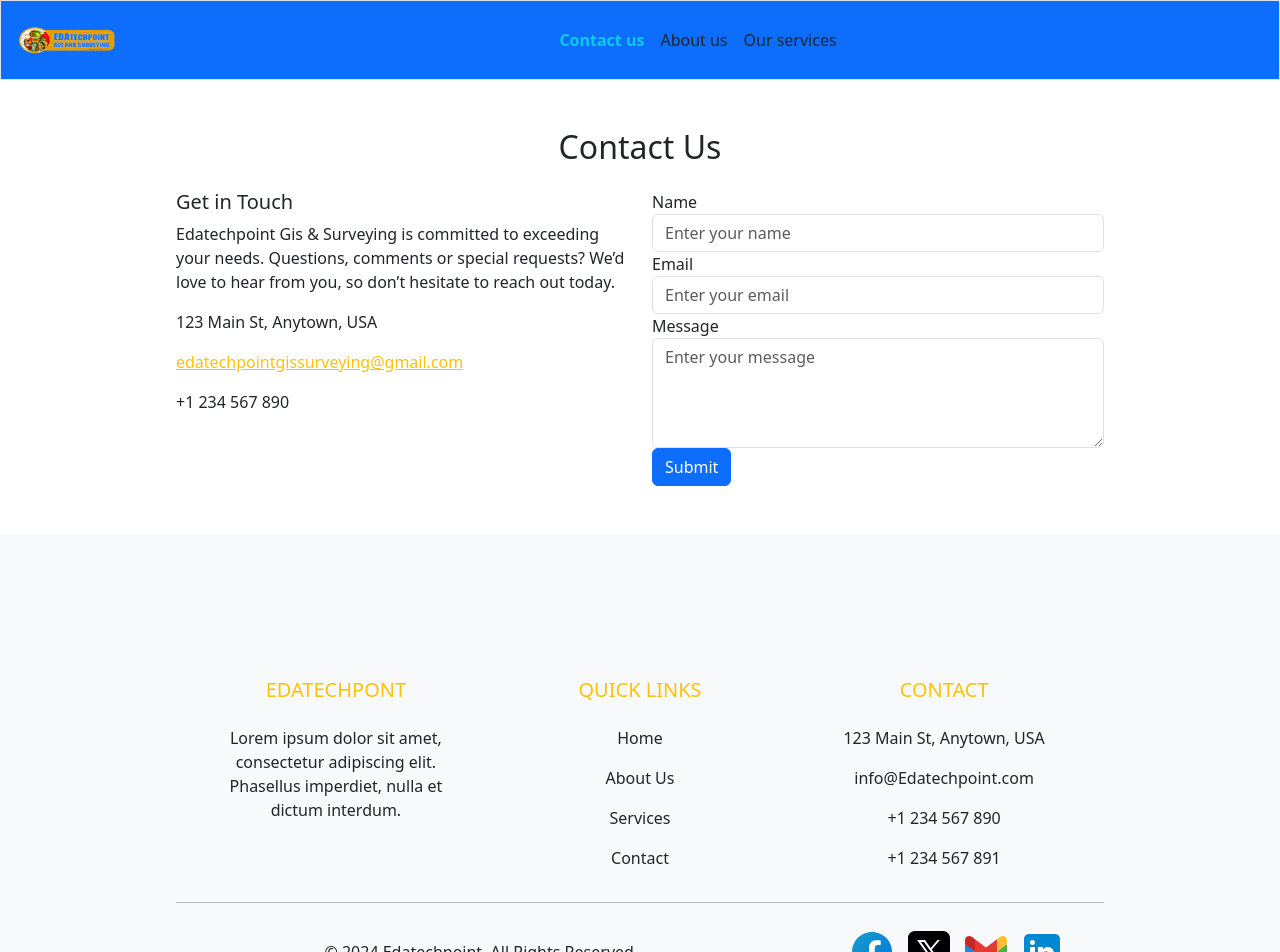
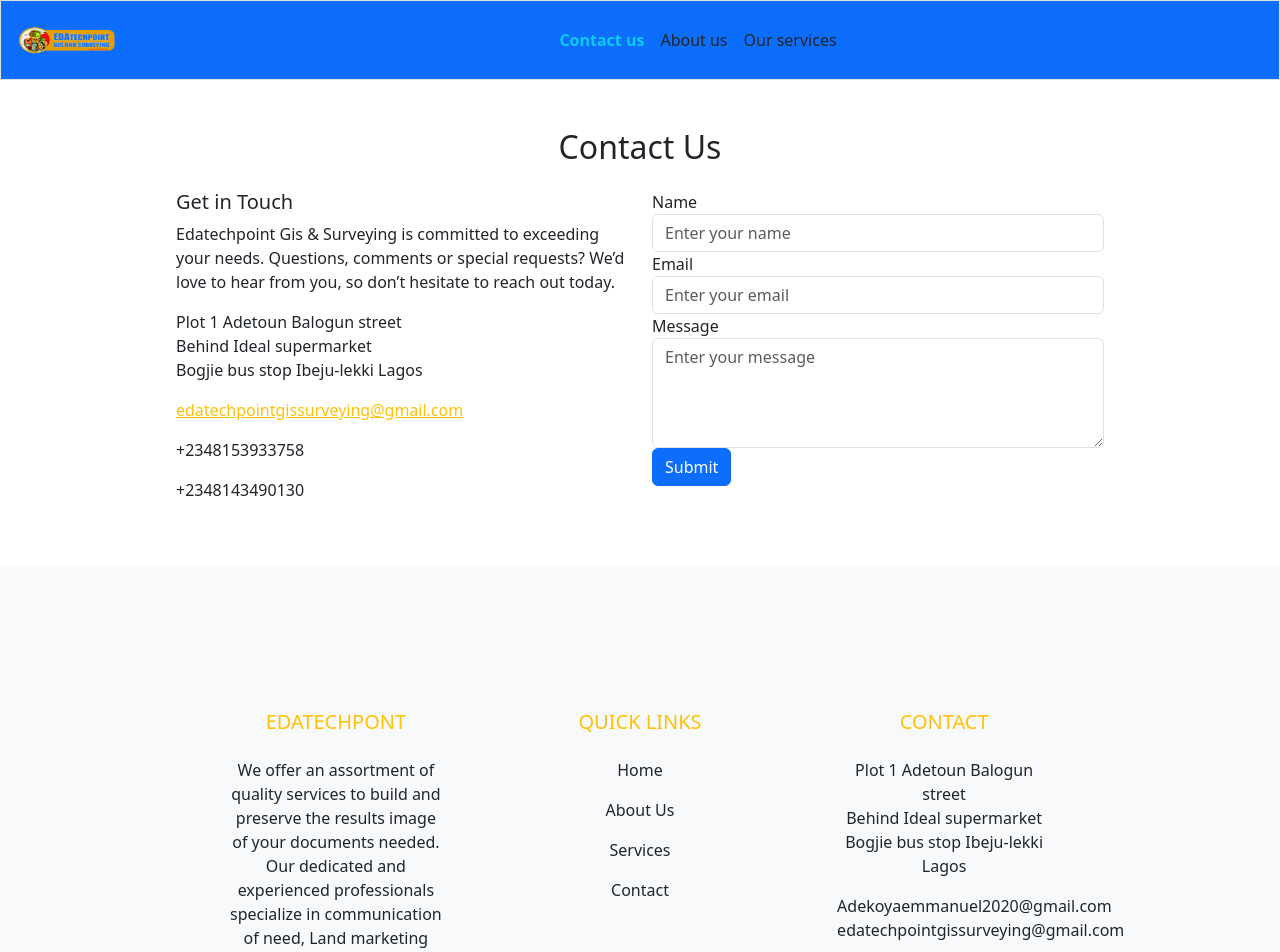
Before and after one commit to Adebayoisreal122/Edatechpoint, a React (Vite) app: page /#/ContactUs in a window 1280 px wide. Shown: the top 952 px of the page. Built offline with nearby package versions, Linux system fonts and the light colour scheme.

Commit message:
i preview the project

```diff
--- a/src/components/Contact.jsx
+++ b/src/components/Contact.jsx
@@ -9,9 +9,11 @@ function Contact() {
         <div className="col-md-6">
           <h5>Get in Touch</h5>
           <p>Edatechpoint Gis & Surveying is committed to exceeding your needs. Questions, comments or special requests? We’d love to hear from you, so don’t hesitate to reach out today.</p>
-          <p><i className="fas fa-home mr-3"></i> 123 Main St, Anytown, USA</p>
+          <p><i className="fas fa-home mr-3"></i> Plot 1 Adetoun Balogun street <br />Behind Ideal supermarket <br />Bogjie bus stop Ibeju-lekki Lagos</p>
           <p><i className="fas fa-envelope mr-3"></i><a href="mailto:edatechpointgissurveying@gmail.com" className="text-warning">edatechpointgissurveying@gmail.com</a></p>
-          <p><i className="fas fa-phone mr-3"></i> +1 234 567 890</p>
+          <p><i className="fas fa-phone mr-3"></i> +2348153933758</p>
+          <p><i className="fas fa-phone mr-3"></i> +2348143490130</p>
+
         </div>
         <div className="col-md-6">
           <form>
--- a/src/components/Footer.jsx
+++ b/src/components/Footer.jsx
@@ -10,23 +10,27 @@ function Footer() {
         <div className="row text-center text-md-left">
           <div className="col-md-3 col-lg-3 col-xl-3 mx-auto mt-3">
             <h5 className="text-uppercase mb-4 font-weight-bold text-warning">Edatechpont</h5>
-            <p>Lorem ipsum dolor sit amet, consectetur adipiscing elit. Phasellus imperdiet, nulla et dictum interdum.</p>
+            <p>We offer an assortment of quality services to build and preserve the results image of your documents needed. Our dedicated and experienced professionals specialize in communication of need, Land marketing and Real Estate management.
+
+Contact us at email:-<a href="mailto:edatechpointgissurveying@gmail.com" className="text-warning">edatechpointgissurveying@gmail.com</a> for a free consultation.
+
+ We look forward to hearing from you!</p>
           </div>
 
           <div className="col-md-2 col-lg-2 col-xl-2 mx-auto mt-3">
             <h5 className="text-uppercase mb-4 font-weight-bold text-warning">Quick Links</h5>
             <p><Link to="/" className="text-dark" style={{ textDecoration: 'none' }}>Home</Link></p>
-            <p><Link to="/" className="text-dark" style={{ textDecoration: 'none' }}>About Us</Link></p>
-            <p><Link to="/" className="text-dark" style={{ textDecoration: 'none' }}>Services</Link></p>
-            <p><Link to="/" className="text-dark" style={{ textDecoration: 'none' }}>Contact</Link></p>
+            <p><Link to="/AboutUs" className="text-dark" style={{ textDecoration: 'none' }}>About Us</Link></p>
+            <p><Link to="/OurServices" className="text-dark" style={{ textDecoration: 'none' }}>Services</Link></p>
+            <p><Link to="/ContactUs" className="text-dark" style={{ textDecoration: 'none' }}>Contact</Link></p>
           </div>
 
           <div className="col-md-4 col-lg-3 col-xl-3 mx-auto mt-3">
             <h5 className="text-uppercase mb-4 font-weight-bold text-warning">Contact</h5>
-            <p><i className="fas fa-home mr-3"></i> 123 Main St, Anytown, USA</p>
-            <p><i className="fas fa-envelope mr-3"></i> info@Edatechpoint.com</p>
-            <p><i className="fas fa-phone mr-3"></i> +1 234 567 890</p>
-            <p><i className="fas fa-print mr-3"></i> +1 234 567 891</p>
+            <p><i className="fas fa-home mr-3"></i>Plot 1 Adetoun Balogun street <br />Behind Ideal supermarket <br />Bogjie bus stop Ibeju-lekki Lagos</p>
+            <p><i className="fas fa-envelope mr-3"></i> Adekoyaemmanuel2020@gmail.com  <br />edatechpointgissurveying@gmail.com</p>
+            <p><i className="fas fa-phone mr-3"></i> +2348153933758</p>
+            <p><i className="fas fa-print mr-3"></i> +2348143490130</p>
           </div>
         </div>
 
```
